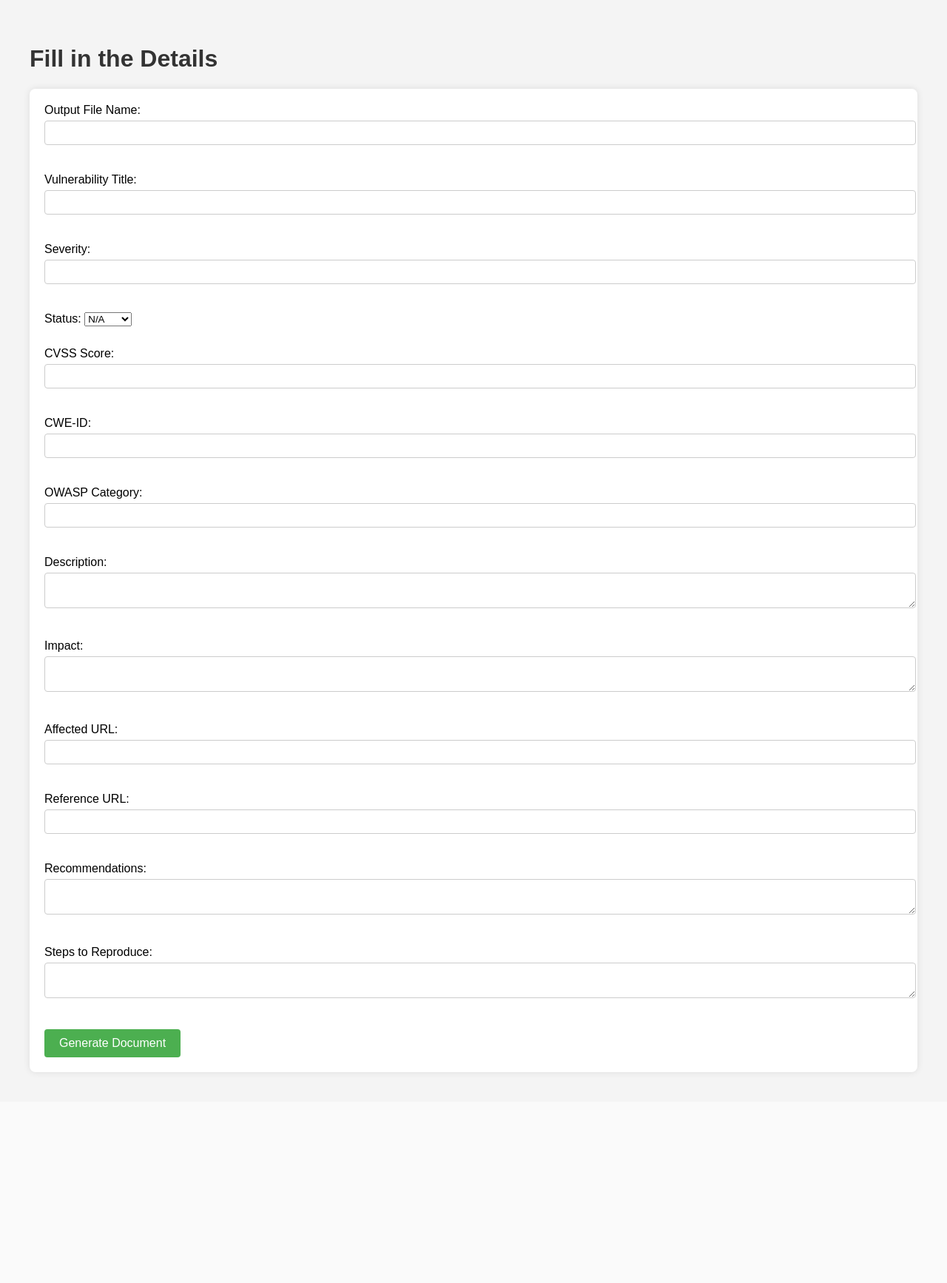
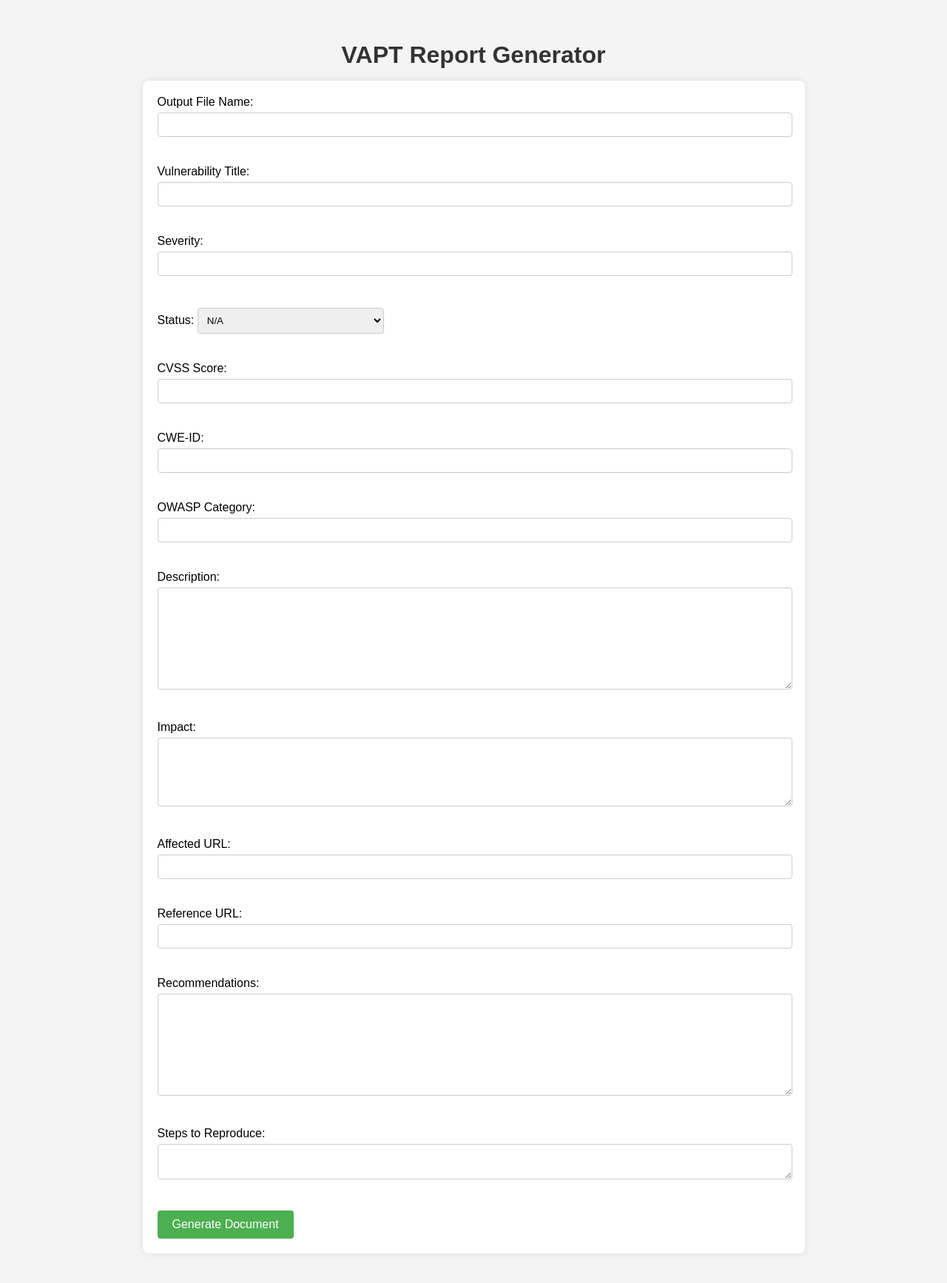
Before and after one commit to thisisdarkstar/VAPT-Report-Generator, a Flask app: page / in a window 1280 px wide. Shown: the whole page at 74% size. Before the commit the page ends 1452 px from the top, so only its background shows below. Run offline with Flask 3, Linux system fonts and the light colour scheme.

Commit message:
updated the ui and data format

```diff
--- a/templates/form.html
+++ b/templates/form.html
@@ -11,10 +11,13 @@
             margin: 20px;
             padding: 20px;
             background-color: #f4f4f4;
+            box-sizing: border-box;
         }
 
         h1 {
             color: #333;
+            margin: 1rem;
+            text-align: center;
         }
 
         form {
@@ -22,6 +25,9 @@
             padding: 20px;
             border-radius: 8px;
             box-shadow: 0 0 10px rgba(0, 0, 0, 0.1);
+            max-width: 70%;
+            margin: 0 auto;
+            padding-right: 35px;
         }
 
         label {
@@ -33,6 +39,15 @@
         input[type="url"],
         textarea {
             width: 100%;
+            padding: 8px;
+            margin-top: 5px;
+            margin-bottom: 10px;
+            border: 1px solid #ccc;
+            border-radius: 4px;
+        }
+
+        select {
+            width: 30%;
             padding: 8px;
             margin-top: 5px;
             margin-bottom: 10px;
@@ -57,7 +72,7 @@
 </head>
 
 <body>
-    <h1>Fill in the Details</h1>
+    <h1>VAPT Report Generator</h1>
     <form action="/generate" method="post">
         <label>Output File Name: <input type="text" name="output"></label><br>
         <label>Vulnerability Title: <input type="text" name="title"></label><br>
@@ -72,11 +87,11 @@
         <label>CVSS Score: <input type="text" name="cvss_score"></label><br>
         <label>CWE-ID: <input type="text" name="cwe_id"></label><br>
         <label>OWASP Category: <input type="text" name="owasp_category"></label><br>
-        <label>Description: <textarea name="description"></textarea></label><br>
-        <label>Impact: <textarea name="impact"></textarea></label><br>
+        <label>Description: <textarea rows="8" name="description"></textarea></label><br>
+        <label>Impact: <textarea rows="5" name="impact"></textarea></label><br>
         <label>Affected URL: <input type="url" name="affected_url"></label><br>
         <label>Reference URL: <input type="url" name="reference_url"></label><br>
-        <label>Recommendations: <textarea name="recommendations"></textarea></label><br>
+        <label>Recommendations: <textarea rows="8" name="recommendations"></textarea></label><br>
         <label>Steps to Reproduce: <textarea name="steps"></textarea></label><br>
         <button type="submit">Generate Document</button>
     </form>
```
Also changed, not shown: 1 other file.
